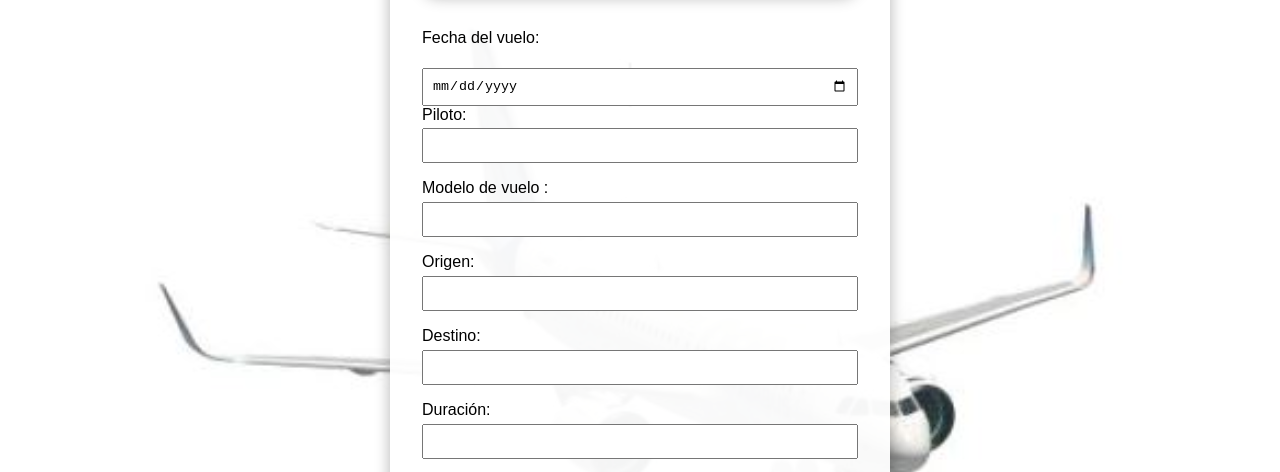
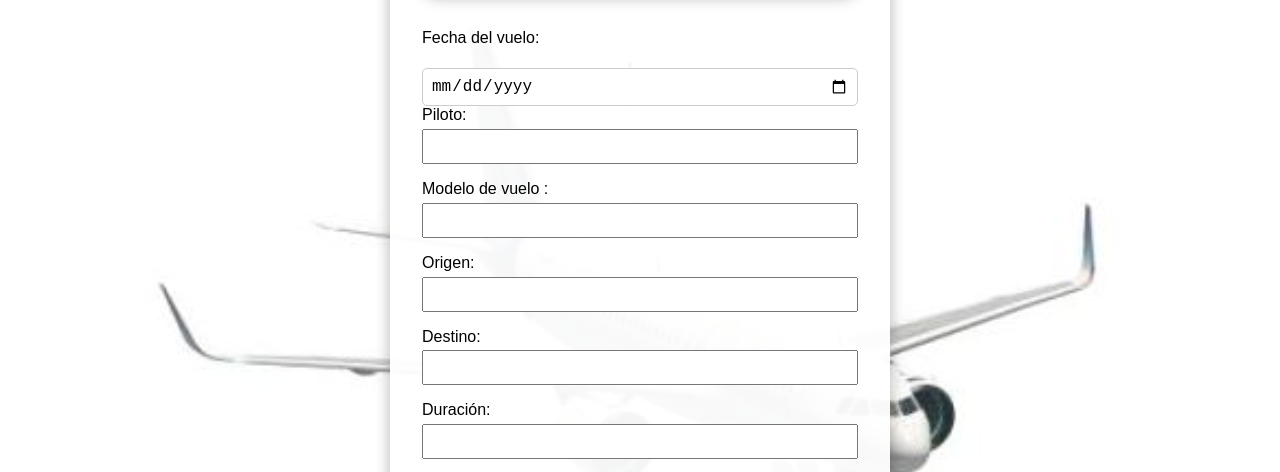
Before and after one commit to jasarria34/formulario, a plain HTML site: page index.html in a window 1280 px wide. Shown: the part 312-784 px from the top of the page. Drawn offline with Linux system fonts and the light colour scheme.

Commit message:
Update style.css

```diff
--- a/style.css
+++ b/style.css
@@ -64,3 +64,10 @@ textarea {
   border: 1px solid #ccc;
   border-radius: 5px;
 }
+input[type="date"] {
+  width: 100%;
+  padding: 8px;
+  font-size: 1rem;
+  border: 1px solid #ccc;
+  border-radius: 5px;
+}
```
